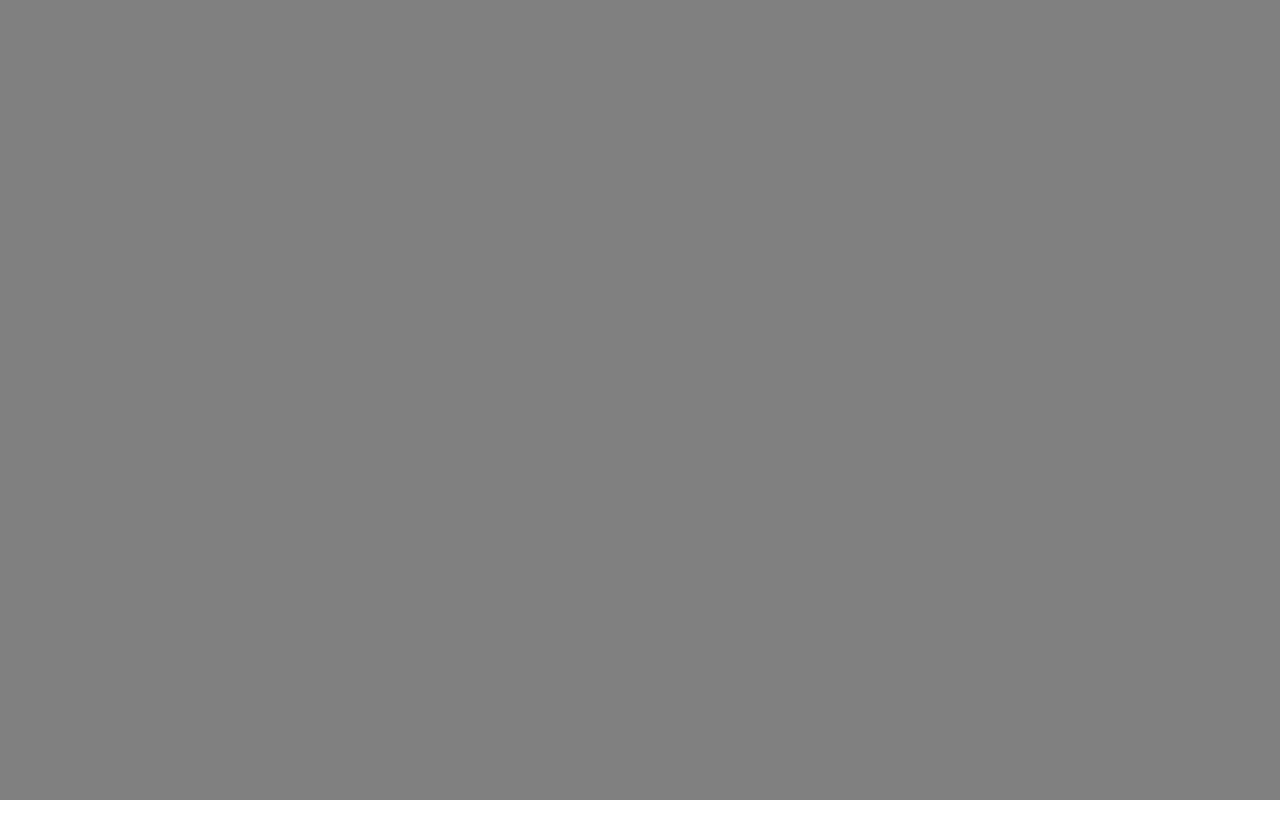
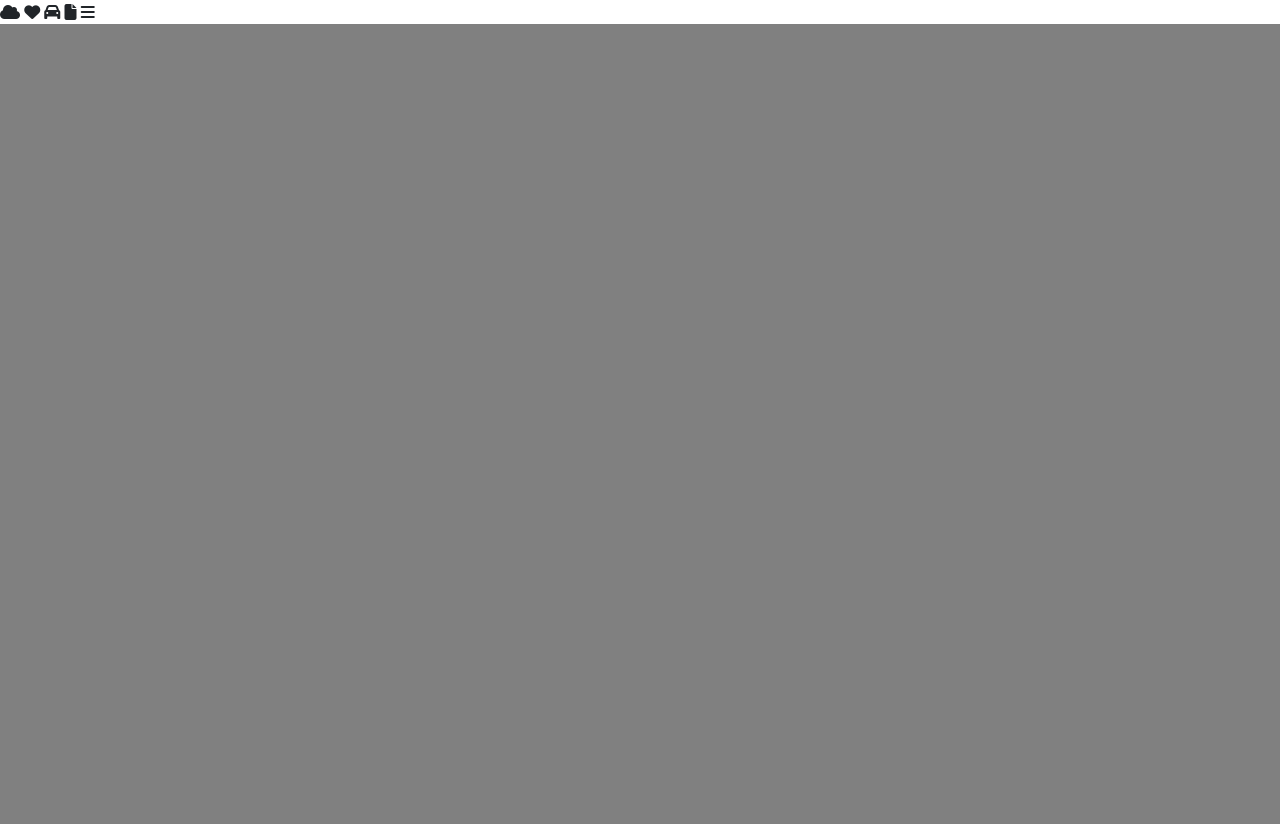
Before and after one commit to ismail-virtualbox/ismail-virtualbox.github.io, a plain HTML site: page index.html in a window 1280 px wide. Before the commit the page ends 800 px from the top, so only its background shows below. Drawn offline with nearby package versions, Linux system fonts and the light colour scheme.

Commit message:
change in CSS

```diff
--- a/index.html
+++ b/index.html
@@ -5,11 +5,14 @@
   <!-- Required meta tags -->
   <meta charset="utf-8">
   <meta name="viewport" content="width=device-width, initial-scale=1, shrink-to-fit=no">
-  <link rel="stylesheet" href="/css/style.css">
+
 
   <!-- Bootstrap CSS -->
   <link rel="stylesheet" href="https://cdn.jsdelivr.net/npm/bootstrap@4.5.3/dist/css/bootstrap.min.css"
     integrity="sha384-TX8t27EcRE3e/ihU7zmQxVncDAy5uIKz4rEkgIXeMed4M0jlfIDPvg6uqKI2xXr2" crossorigin="anonymous">
+
+  <!-- Custom CSS -->
+  <link rel="stylesheet" href="css/style.css">
 
   <!-- Google Font -->
   <link href="https://fonts.googleapis.com/css2?family=Open+Sans:wght@300&display=swap" rel="stylesheet">
@@ -22,11 +25,11 @@
 </head>
 
 <body>
-  <!-- <i class="fas fa-cloud"></i>
+  <i class="fas fa-cloud"></i>
   <i class="fas fa-heart"></i>
   <i class="fas fa-car"></i>
   <i class="fas fa-file"></i>
-  <i class="fas fa-bars"></i> -->
+  <i class="fas fa-bars"></i>
   <section class="banner-container container-fluid">
     <div class="row vh-100"></div>
   </section>
```
